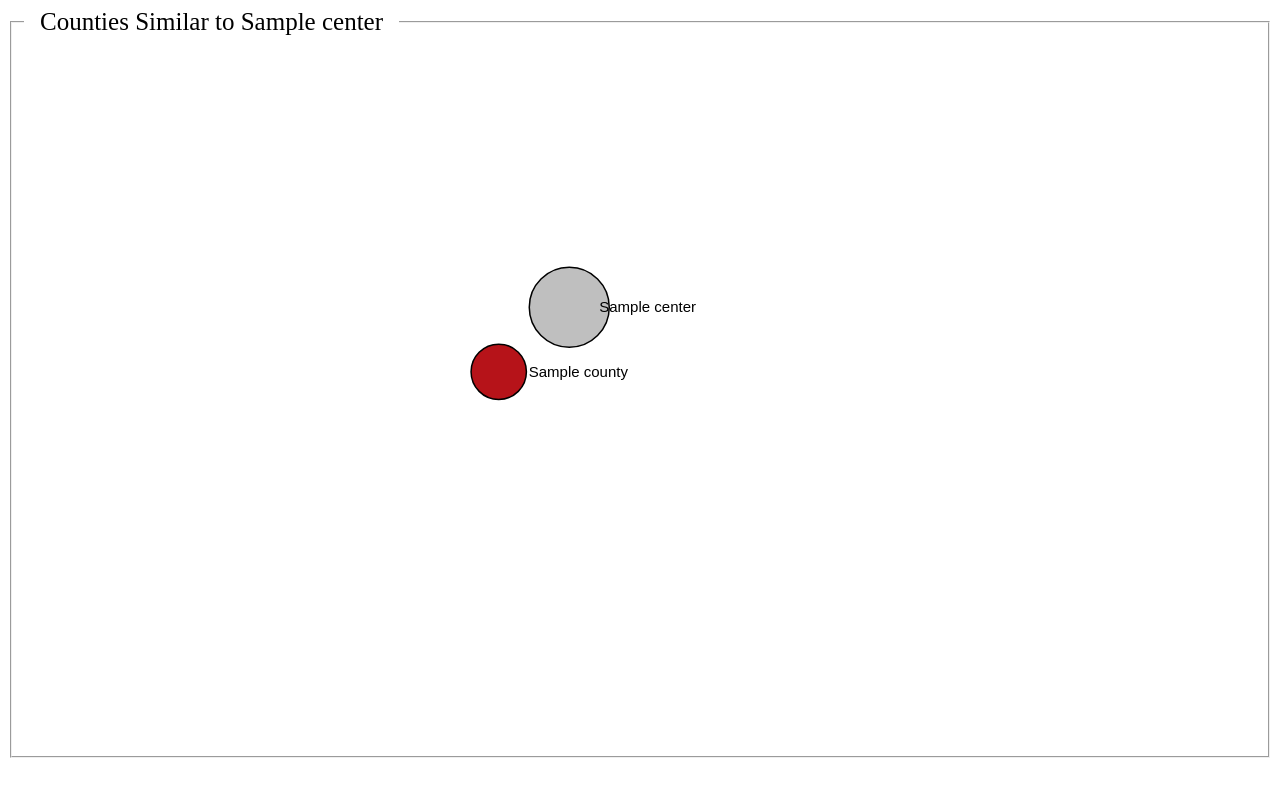
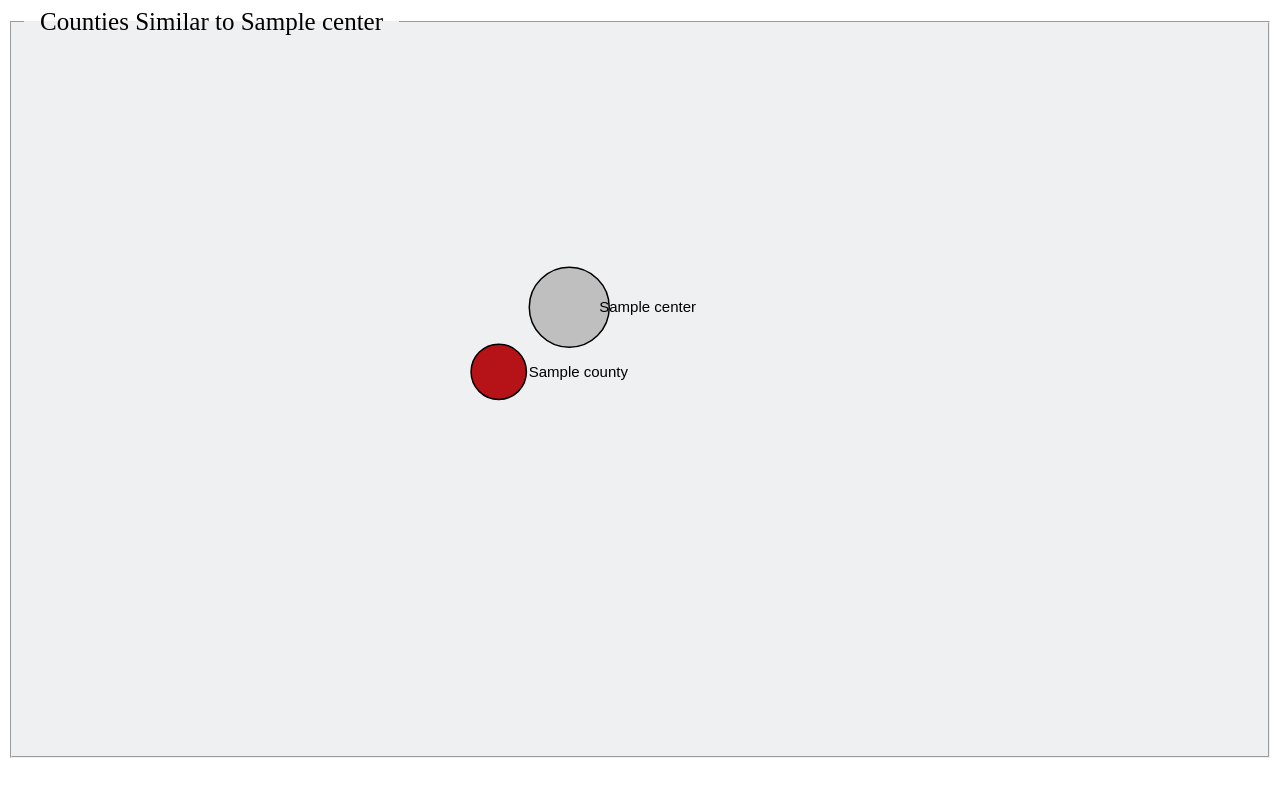
Before and after one commit to SiciliaLeco/County-Livability, a Django app: template templates/visualizeSimilar.html in a window 1280 px wide. Run offline with Django 4.2, Linux system fonts and the light colour scheme; the template is opened without the code that fills it: most values are stand-ins (such as "Sample title", 1, 10 or a date in 2020).

Commit message:
Update visualizeSimilar.html

```diff
--- a/templates/visualizeSimilar.html
+++ b/templates/visualizeSimilar.html
@@ -6,7 +6,9 @@
         padding: 0 1rem;
         font-size: 25px;
       }
-
+      fieldset {
+        background: #eef0f1;
+      }
       path.link {
         fill: none;
         stroke: #666;
```
